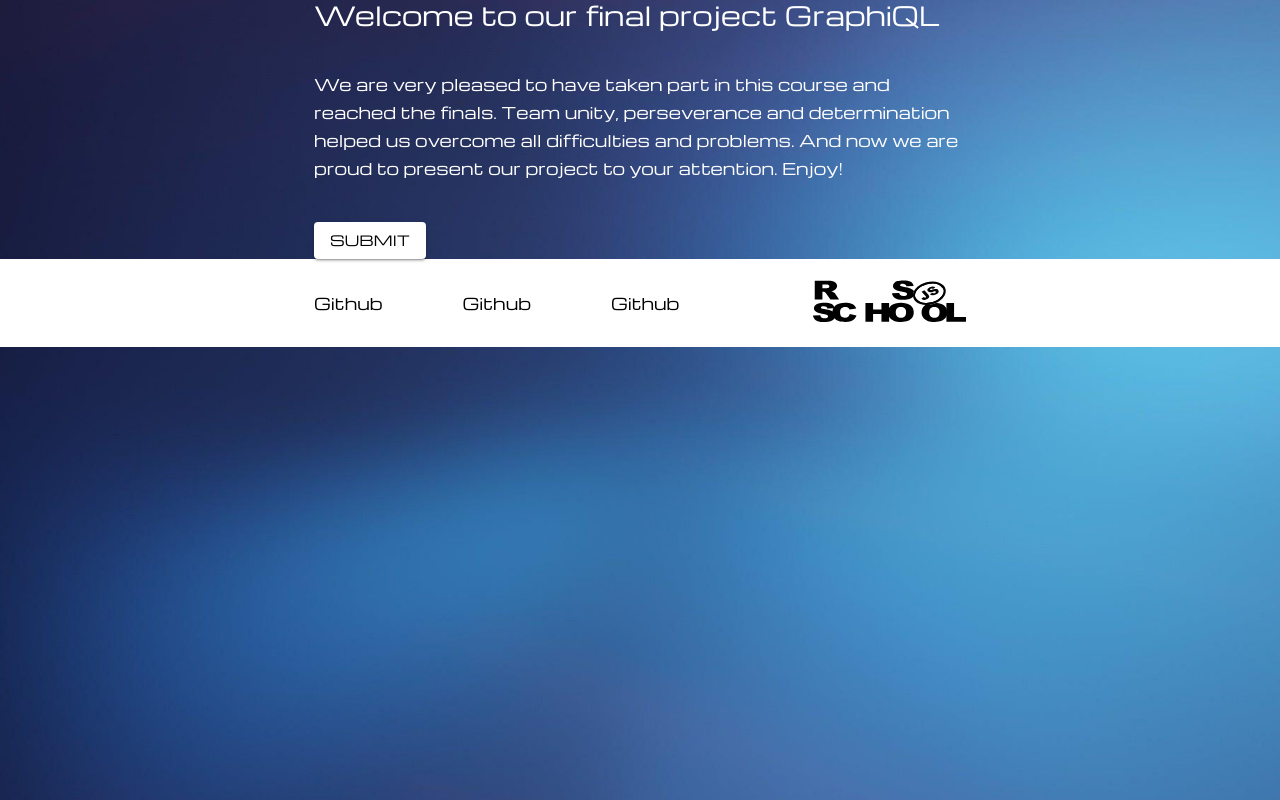
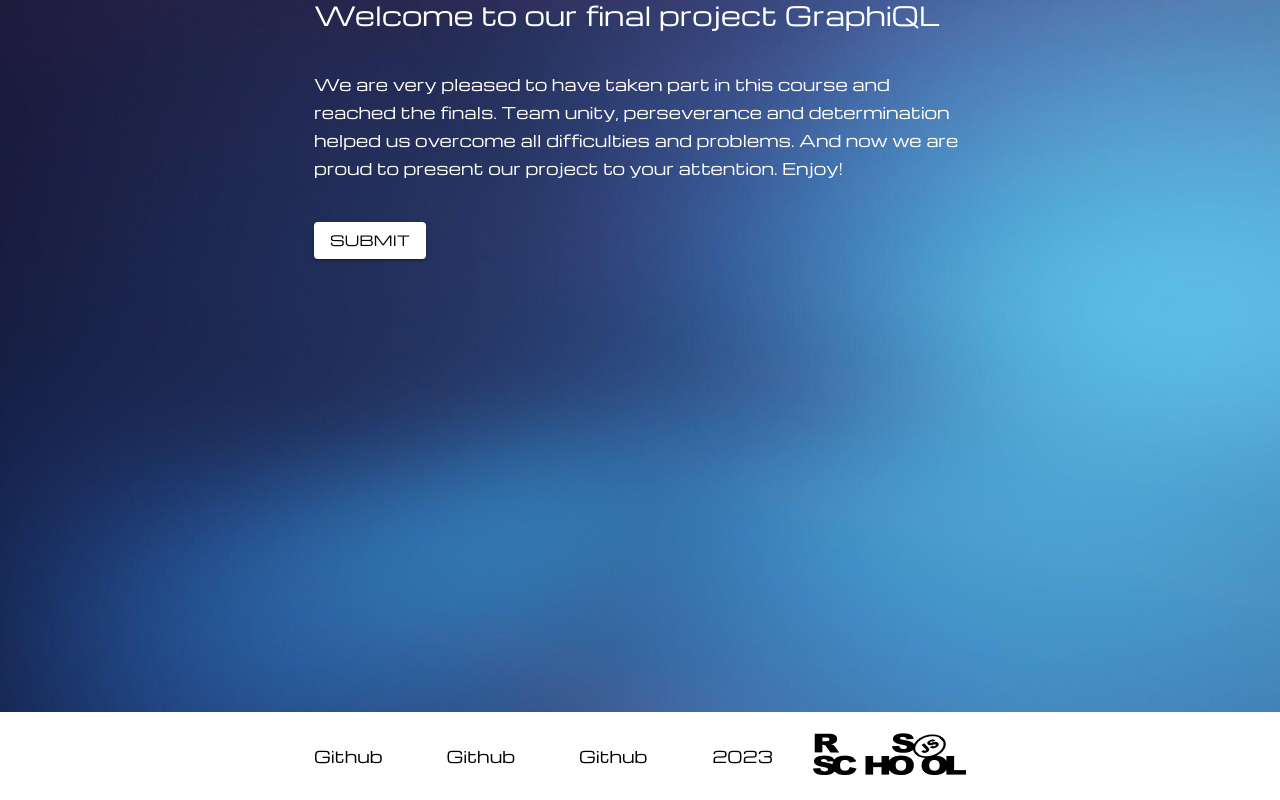
Before and after one commit to ElizavetaRazumenko/graphiql-app, a React (Vite) app: page / in a window 1280 px wide. Built offline with nearby package versions, Linux system fonts and the light colour scheme.

Commit message:
refactor[task-9]: change logo from svg to png, move footer to the bottom, add year of creation

```diff
--- a/src/components/Footer/index.tsx
+++ b/src/components/Footer/index.tsx
@@ -2,7 +2,7 @@ import { Box, Stack } from '@mui/material';
 import { Link } from '../Link';
 import { FooterContainer } from '../FooterContainer';
 import { Wrapper } from '../Wrapper';
-import logo from '../../assets/rs_school_logo.svg';
+import logo from '../../assets/rs_school_logo.png';
 
 const Footer = () => {
   return (
@@ -12,8 +12,10 @@ const Footer = () => {
           direction="row"
           justifyContent="space-between"
           alignItems="center"
+          gap={8}
+          flexWrap="wrap"
         >
-          <Stack direction="row" spacing={10}>
+          <Stack direction="row" spacing={8}>
             <Link
               href="https://github.com/ElizavetaRazumenko"
               title="ElizavetaRazumenko"
@@ -30,7 +32,8 @@ const Footer = () => {
               Github
             </Link>
           </Stack>
-          <Stack direction="row" spacing={10}>
+          <Stack direction="row" spacing={5} alignItems="center">
+            <Link>2023</Link>
             <Link href="https://rs.school/react/" title="Logo">
               <Box component="img" alt="Logo" src={logo} />
             </Link>
--- a/src/components/FooterContainer/index.tsx
+++ b/src/components/FooterContainer/index.tsx
@@ -5,4 +5,7 @@ import { Box } from '@mui/material';
 export const FooterContainer = styled(Box)<MaterialContainerProps>(() => ({
   background: '#fff',
   padding: '20px 0',
+  position: 'absolute',
+  width: '100vw',
+  bottom: '0px',
 }));
--- a/src/components/Link/index.tsx
+++ b/src/components/Link/index.tsx
@@ -6,4 +6,5 @@ import { styled } from '@mui/material/styles';
 export const Link = styled(MaterialLink)<MaterialLinkProps>(() => ({
   textDecoration: 'none',
   color: '#000',
+  fontSize: '16px',
 }));
```
Also changed, not shown: src/assets/rs_school_logo.png (added), src/assets/rs_school_logo.svg (deleted).
